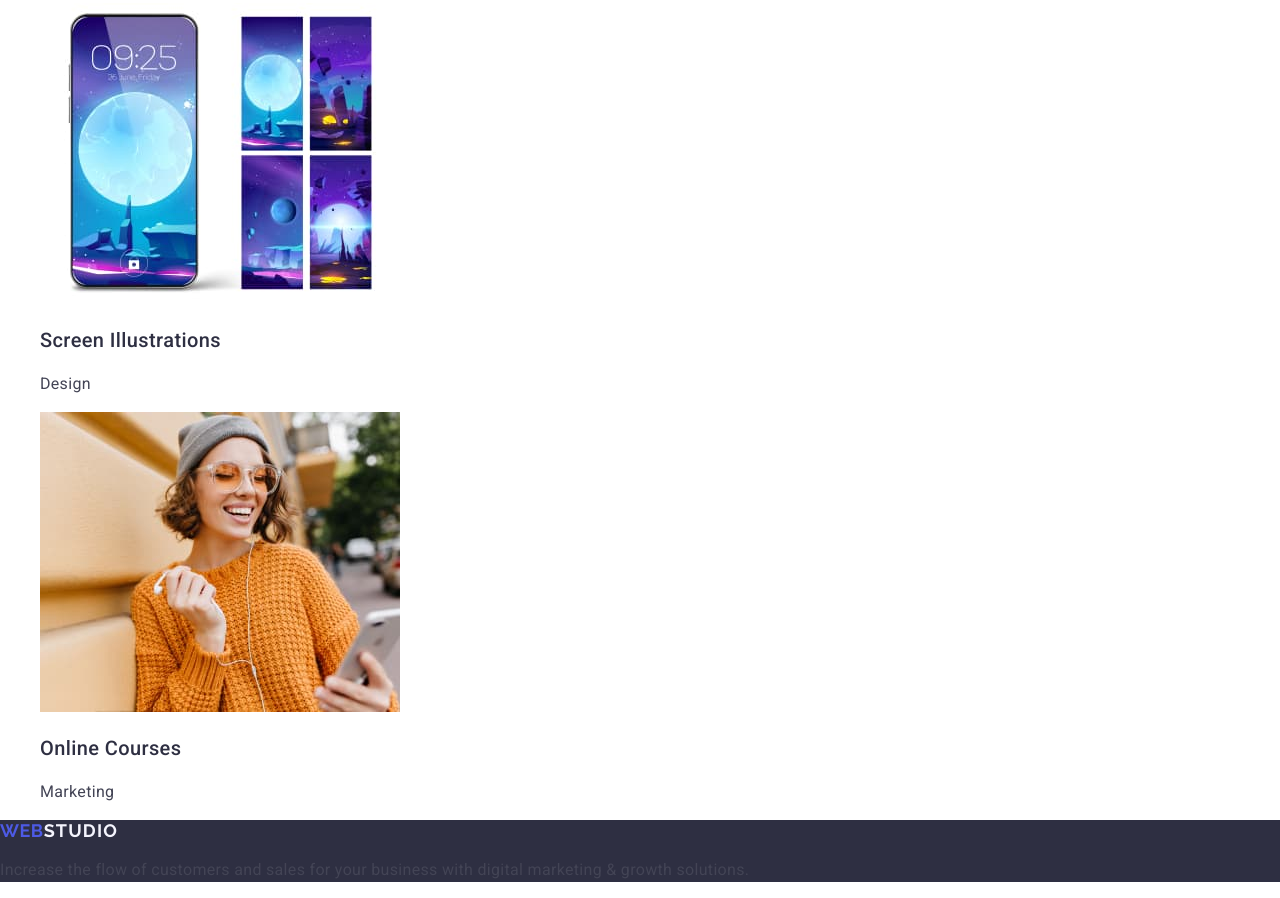
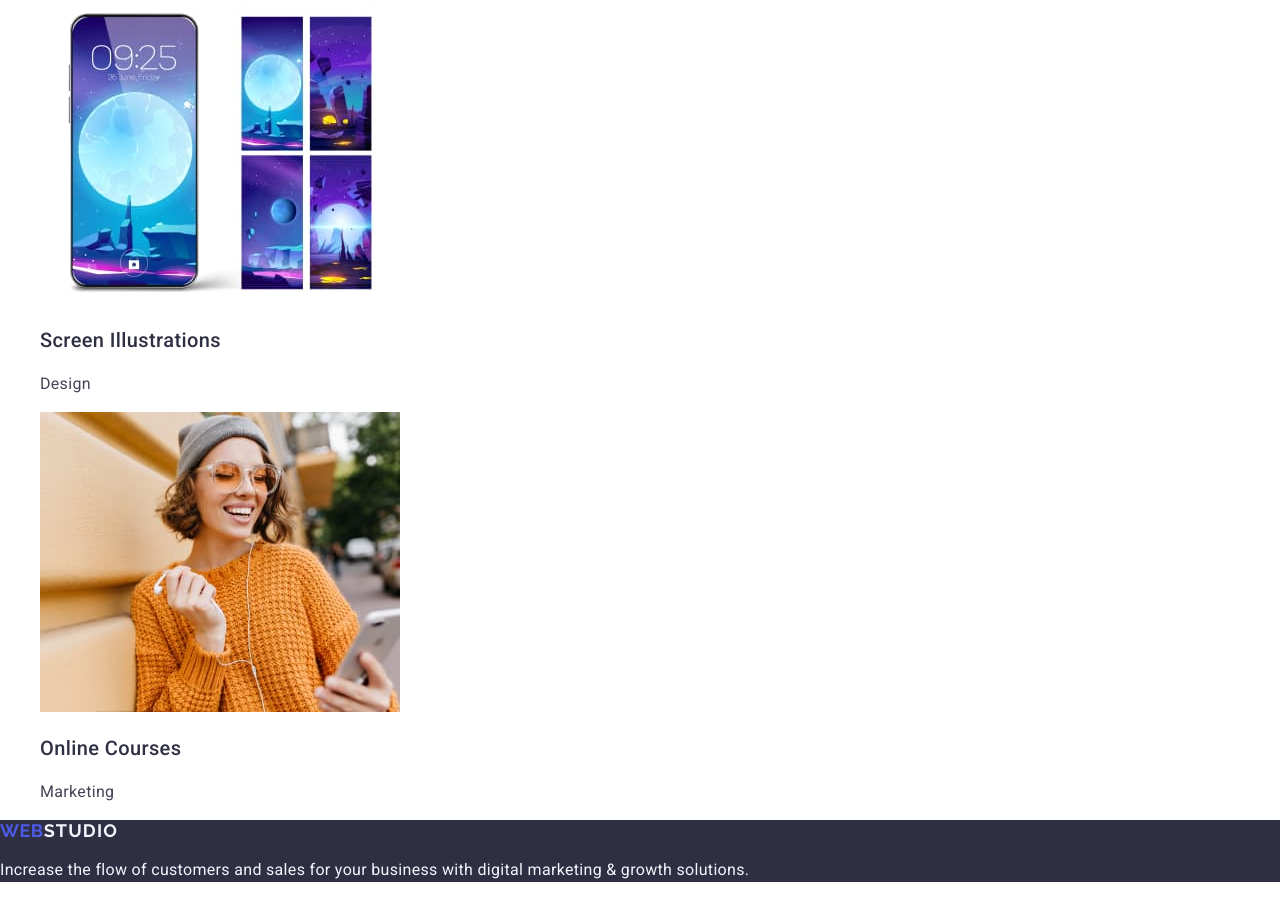
Before and after one commit to Viktorek25/goit-markup-hw-02, a plain HTML site: page index.html in a window 1280 px wide. Shown: the part 4075-4973 px from the top of the page. Drawn offline with nearby package versions, Linux system fonts and the light colour scheme.

Commit message:
add footer 19:46

```diff
--- a/css/styles.css
+++ b/css/styles.css
@@ -164,6 +164,6 @@ body {
 
 .end-p {
   line-height: 1.5;
-  color: var(--#f4f4fd);
+  color: #f4f4fd;
   letter-spacing: 0.02em;
 }
```
